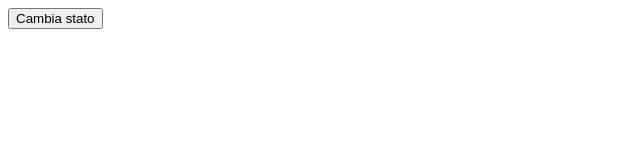
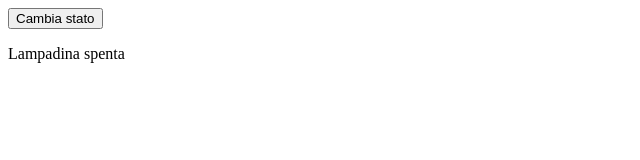
Before and after one commit to AmbraCanini/react-event-input, a React (Vite) app: page / in a window 1280 px wide. Shown: the top 160 px of the page, without its empty margins (0-640 px from the left). Built offline with nearby package versions, Linux system fonts and the light colour scheme.

Commit message:
lampadina accesa e spenta (ternario)

```diff
--- a/src/components/EventLampadina.jsx
+++ b/src/components/EventLampadina.jsx
@@ -10,7 +10,7 @@ function EventLampadina() {
             <button onClick={cambiaStato}>
                 Cambia stato
             </button>
-            {accesa && <p>Lampadina accesa</p>}
+            {accesa ? <p>Lampadina accesa</p> : <p>Lampadina spenta</p>}
         </div>
     );
 }
```
